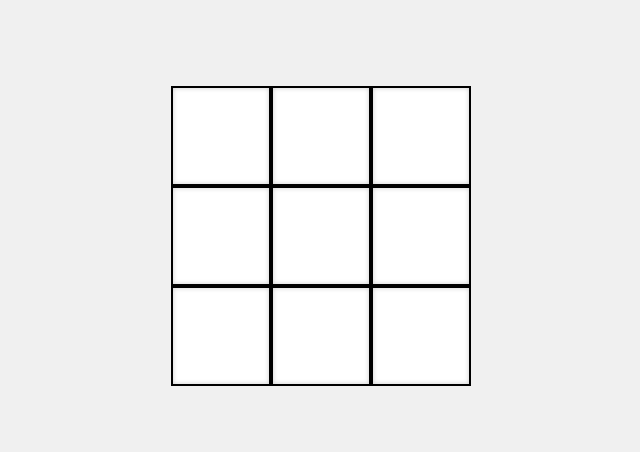
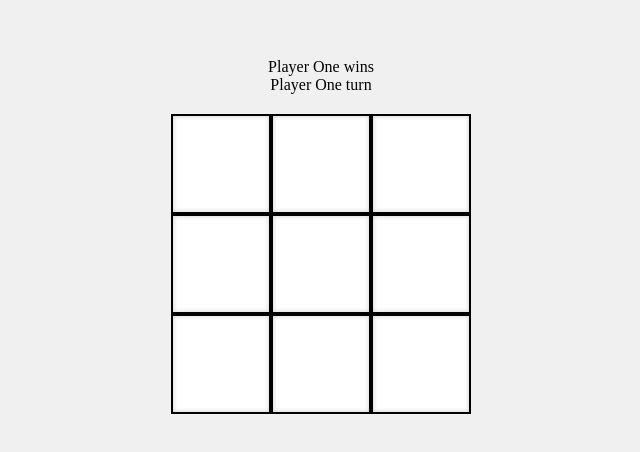
Before and after one commit to HoudRiz/TicTacToe, a website: page index.html in a window 1280 px wide. Shown: the part 164-616 px from the top of the page, without its empty margins (319-959 px from the left). Drawn offline with Linux system fonts and the light colour scheme.

Commit message:
Add styling to messages

```diff
--- a/index.html
+++ b/index.html
@@ -12,8 +12,8 @@
 
 <body>
   <div class="message-container">
-    <div id="winner-message"></div>
-    <div id="turn-message"></div>
+    <div id="winner-message">Player One wins</div>
+    <div id="turn-message">Player One turn</div>
   </div>
   <div class="grid-container">
     <button data-id="1"></button>
--- a/style.css
+++ b/style.css
@@ -6,6 +6,7 @@ body {
     height: 100vh;
     margin: 0;
     background-color: #f0f0f0;
+    flex-direction: column;
 }
 
 .message-container {
```
